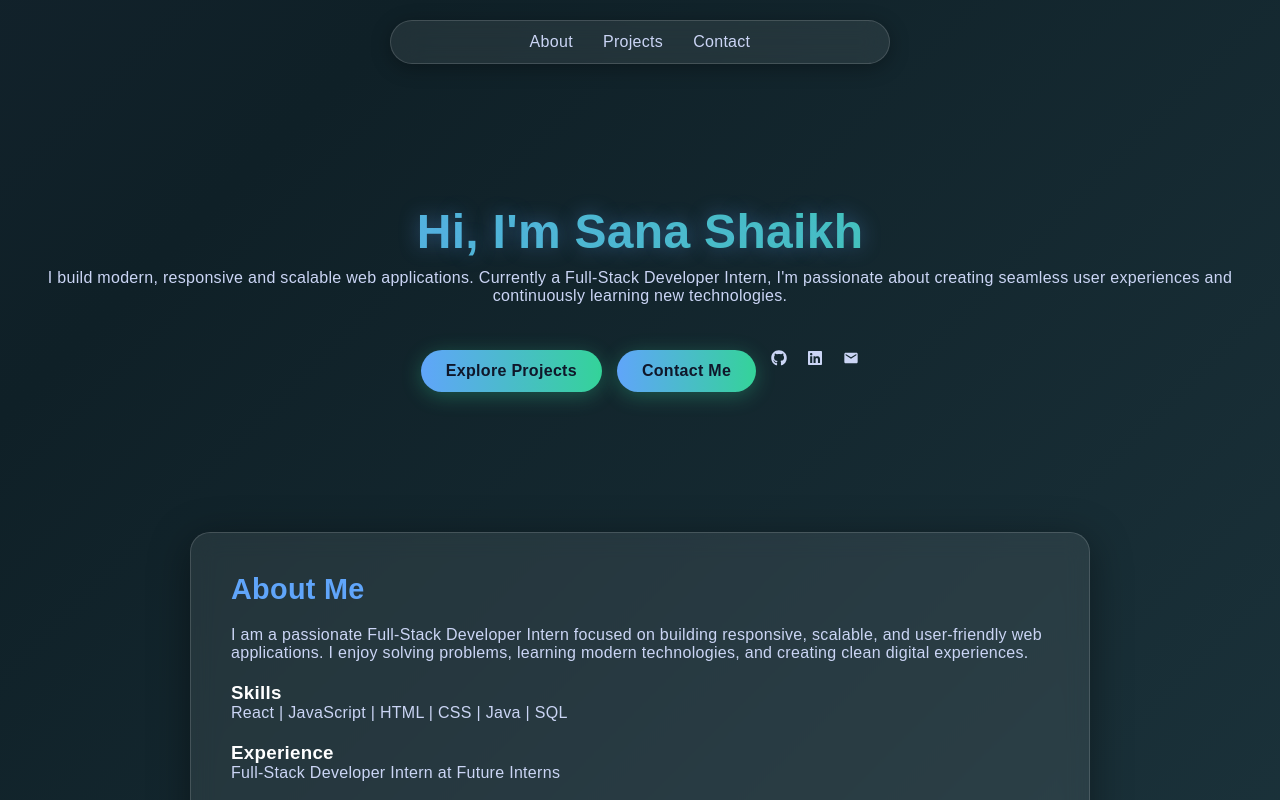
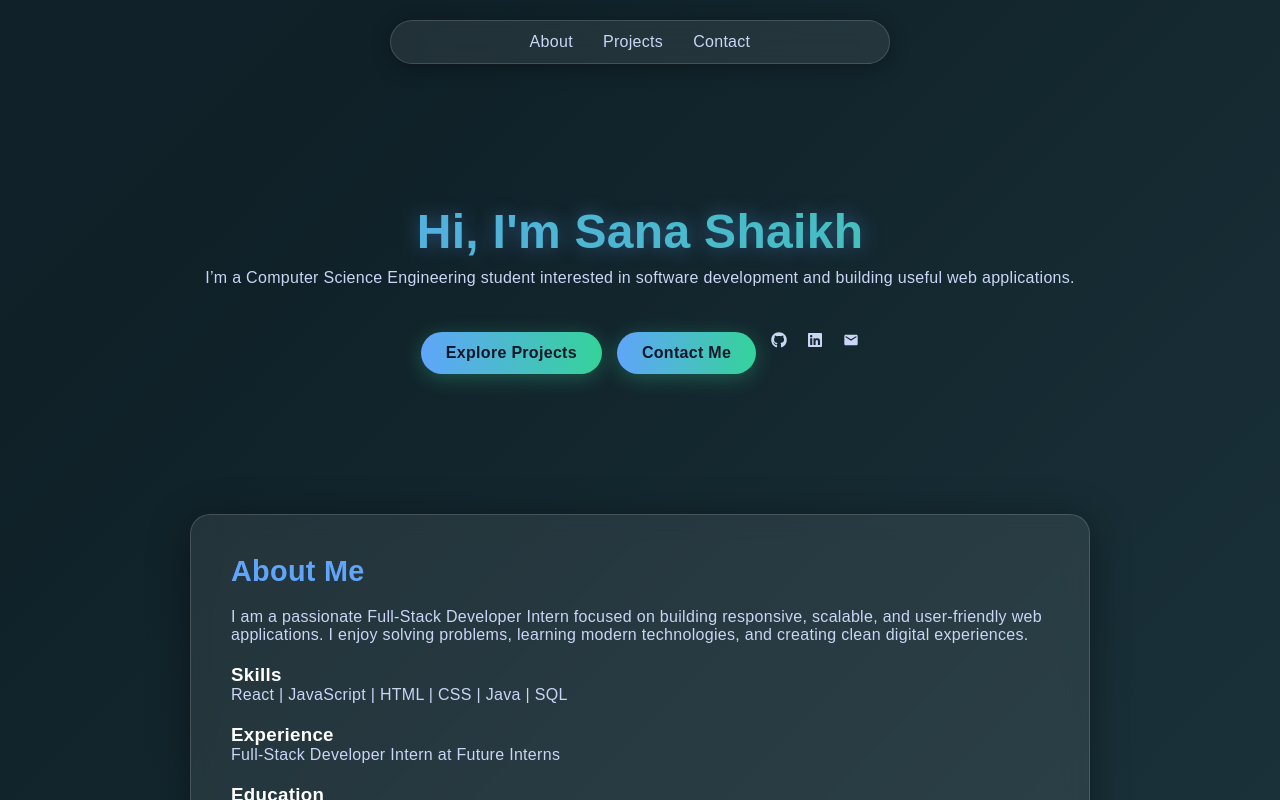
Before and after one commit to SanaShaikh171/FUTURE_FS_01, a React (Vite) app: page / in a window 1280 px wide. Shown: the top 800 px of the page. Built offline with nearby package versions, Linux system fonts and the light colour scheme.

Commit message:
Update hero subtitle in App.jsx

```diff
--- a/src/App.jsx
+++ b/src/App.jsx
@@ -78,7 +78,7 @@ const handleSubmit = async (e) => {
       <header className="hero-section">
         <h1 className="hero-title">Hi, I'm Sana Shaikh</h1>
         <p className="hero-subtitle">
-          I build modern, responsive and scalable web applications. Currently a Full-Stack Developer Intern, I'm passionate about creating seamless user experiences and continuously learning new technologies.
+         I’m a Computer Science Engineering student interested in software development and building useful web applications.
         </p>
         <div className="hero-buttons">
           <a href="#projects" className="hero-btn">
```
